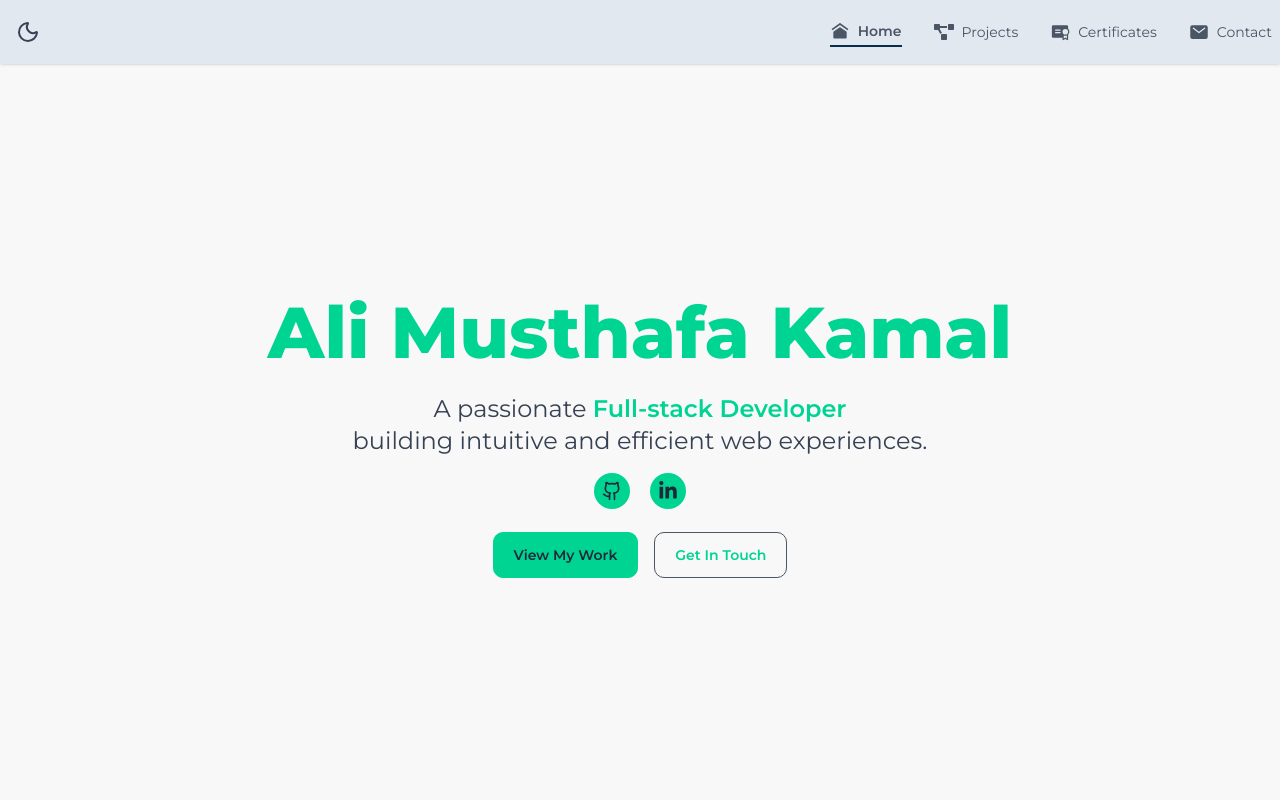
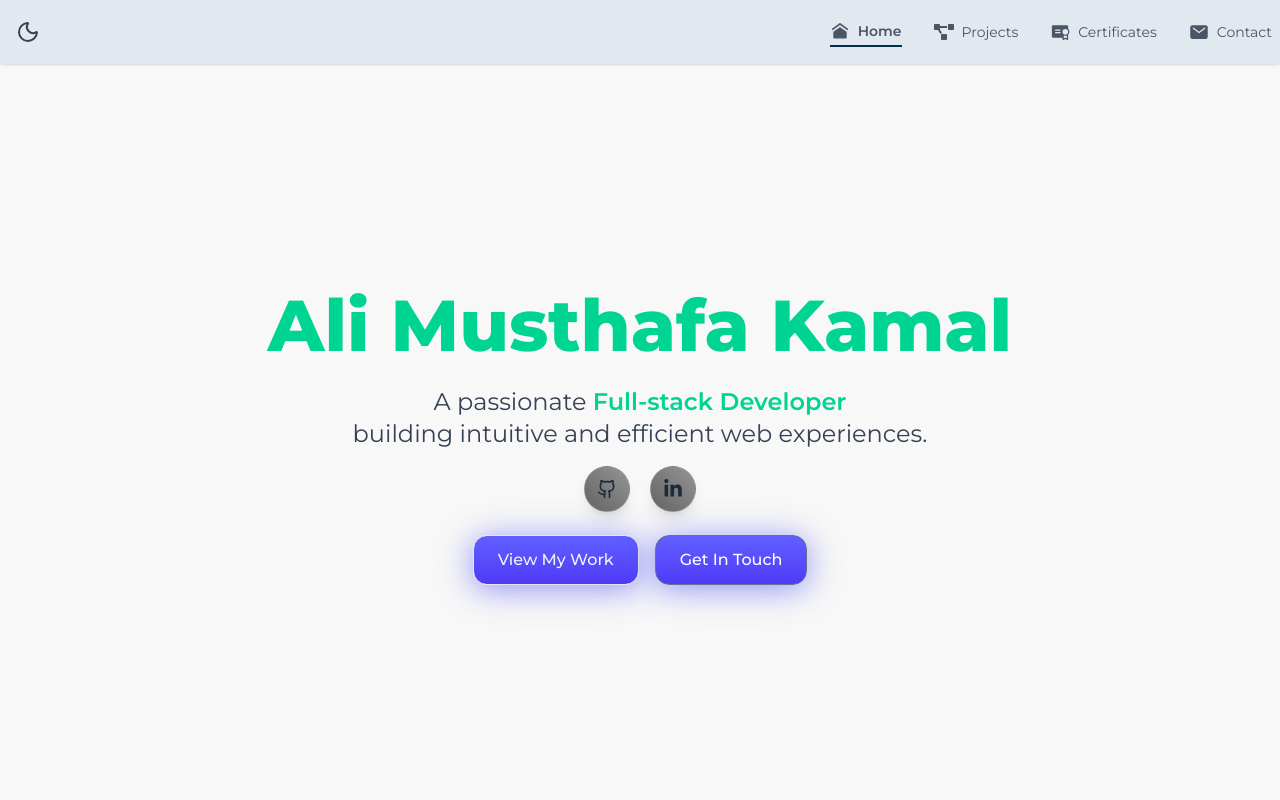
Before and after one commit to kamaldev10/nextjs-portofolio, a Next.js app: page / in a window 1280 px wide. Shown: the top 800 px of the page. Built offline with nearby package versions, Linux system fonts and the light colour scheme.

Commit message:
latest update

```diff
--- a/src/components/sections/HeroSection.tsx
+++ b/src/components/sections/HeroSection.tsx
@@ -1,10 +1,21 @@
+"use client";
 // components/sections/HeroSection.tsx
 import Link from "next/link";
-import { Button } from "../ui/Button";
 import { Github } from "lucide-react";
 import { FaLinkedinIn } from "react-icons/fa6";
+import { useRouter } from "next/navigation";
 
 const HeroSection = () => {
+  const router = useRouter();
+
+  const handleNavigateProject = () => {
+    router.push("/projects");
+  };
+
+  const handleNavigateContact = () => {
+    router.push("/contact");
+  };
+
   return (
     <section
       id="home"
@@ -26,36 +37,57 @@ const HeroSection = () => {
         </p>
         <div className="inline-flex justify-center aling-middle mt-4 gap-3 sm:gap-5">
           <Link
-            href={""}
-            className="p-2 rounded-full dark:bg-gray-800 bg-accent hover:bg-emerald-500 hover:dark:bg-gray-900 hover:scale-105"
+            href="https://github.com/kamaldev10"
+            target="_blank"
+            rel="noopener noreferrer"
+            className="p-3 rounded-full backdrop-blur-lg border border-white/10 bg-gradient-to-tr from-black/60 to-black/40 shadow-lg hover:shadow-2xl hover:shadow-white/20 hover:scale-110 hover:rotate-3 active:scale-95 active:rotate-0 transition-all duration-300 ease-out cursor-pointer hover:border-white/30 hover:bg-gradient-to-tr hover:from-white/10 hover:to-black/40 group relative overflow-hidden"
           >
-            <Github className="w-5 h-5 text-gray-800 dark:text-slate-100" />
+            <div className="absolute inset-0 bg-gradient-to-r from-transparent via-white/10 to-transparent -translate-x-full group-hover:translate-x-full transition-transform duration-700 ease-out" />
+            <div className="relative z-10">
+              <Github className="w-5 h-5 text-gray-800 group-hover:text-gray-800/90 dark:text-slate-100 group-hover:dark:text-slate-100/90  transition-colors duration-300" />
+            </div>
           </Link>
           <Link
-            href={""}
-            className="p-2 rounded-full dark:bg-gray-800 bg-accent hover:bg-emerald-500 hover:dark:bg-gray-900 hover:scale-105"
+            href="https://linkedin.com/in/alimusthafakamal"
+            target="_blank"
+            rel="noopener noreferrer"
+            className="p-3 rounded-full backdrop-blur-lg border border-white/10 bg-gradient-to-tr from-black/60 to-black/40 shadow-lg hover:shadow-2xl hover:shadow-white/20 hover:scale-110 hover:rotate-3 active:scale-95 active:rotate-0 transition-all duration-300 ease-out cursor-pointer hover:border-white/30 hover:bg-gradient-to-tr hover:from-white/10 hover:to-black/40 group relative overflow-hidden"
           >
-            <FaLinkedinIn className="w-5 h-5 text-gray-800 dark:text-slate-100" />
+            <div className="absolute inset-0 bg-gradient-to-r from-transparent via-white/10 to-transparent -translate-x-full group-hover:translate-x-full transition-transform duration-700 ease-out" />
+            <div className="relative z-10">
+              <FaLinkedinIn className="w-5 h-5 text-gray-800 group-hover:text-gray-800/90 dark:text-slate-100 group-hover:dark:text-slate-100/90  transition-colors duration-300" />
+            </div>
           </Link>
         </div>
 
         <div className="mt-4 flex justify-center space-x-4">
-          <Button className="py-2 md:py-3">
-            <Link
-              href="/projects"
-              className="text-sm text-gray-800 dark:text-slate-100 hover:dark:text-slate-300"
-            >
-              View My Work
-            </Link>
-          </Button>
-          <Button variant="secondary" className="py-2 md:py-3">
-            <Link
-              href="/contact"
-              className="text-sm text-accent dark:text-accent-foreground hover:dark:text-gray-800"
-            >
-              Get In Touch
-            </Link>
-          </Button>
+          <button
+            onClick={handleNavigateProject}
+            className="cursor-pointer bg-gradient-to-b from-indigo-500 to-indigo-600 shadow-[0px_4px_32px_0_rgba(99,102,241,.70)] px-6 py-3 rounded-xl border-[1px]  text-slate-100 font-medium group"
+          >
+            <div className="relative overflow-hidden">
+              <p className="group-hover:-translate-y-7 duration-[1.125s] ease-[cubic-bezier(0.19,1,0.22,1)]">
+                View My Work
+              </p>
+              <p className="absolute top-7 left-0 group-hover:top-0 duration-[1.125s] ease-[cubic-bezier(0.19,1,0.22,1)]">
+                View My Work
+              </p>
+            </div>
+          </button>
+
+          <button
+            onClick={handleNavigateContact}
+            className="cursor-pointer bg-gradient-to-b from-indigo-500 to-indigo-600 shadow-[0px_4px_32px_0_rgba(99,102,241,.70)] px-6 py-3 rounded-xl border-[1px] border-slate-500 text-white font-medium group"
+          >
+            <div className="relative overflow-hidden">
+              <p className="group-hover:-translate-y-7 duration-[1.125s] ease-[cubic-bezier(0.19,1,0.22,1)]">
+                Get In Touch
+              </p>
+              <p className="absolute top-7 left-0 group-hover:top-0 duration-[1.125s] ease-[cubic-bezier(0.19,1,0.22,1)]">
+                Get In Touch
+              </p>
+            </div>
+          </button>
         </div>
       </div>
     </section>
--- a/src/components/ui/Button.tsx
+++ b/src/components/ui/Button.tsx
@@ -36,7 +36,7 @@ const Button = React.forwardRef<HTMLButtonElement, ButtonProps>(
 
     const variantStyles = {
       primary:
-        "bg-accent dark:bg-indigo-700 dark:hover:bg-indigo-700/30 border-accent dark:border-indigo-800 text-gray-800  hover:bg-accent/50 hover:text-gray-900 focus:ring-primary",
+        "bg-slate-200 hover:bg-slate-300 dark:bg-indigo-700 dark:hover:bg-indigo-700/30 border-accent dark:border-indigo-800 text-gray-800   hover:text-gray-900 focus:ring-primary",
       secondary:
         "border-gray-600 text-gray-600 hover:bg-gray-300 hover:text-white dark:border-gray-400 dark:text-gray-400 dark:hover:bg-gray-100/50 focus:ring-gray-500",
       danger:
```
